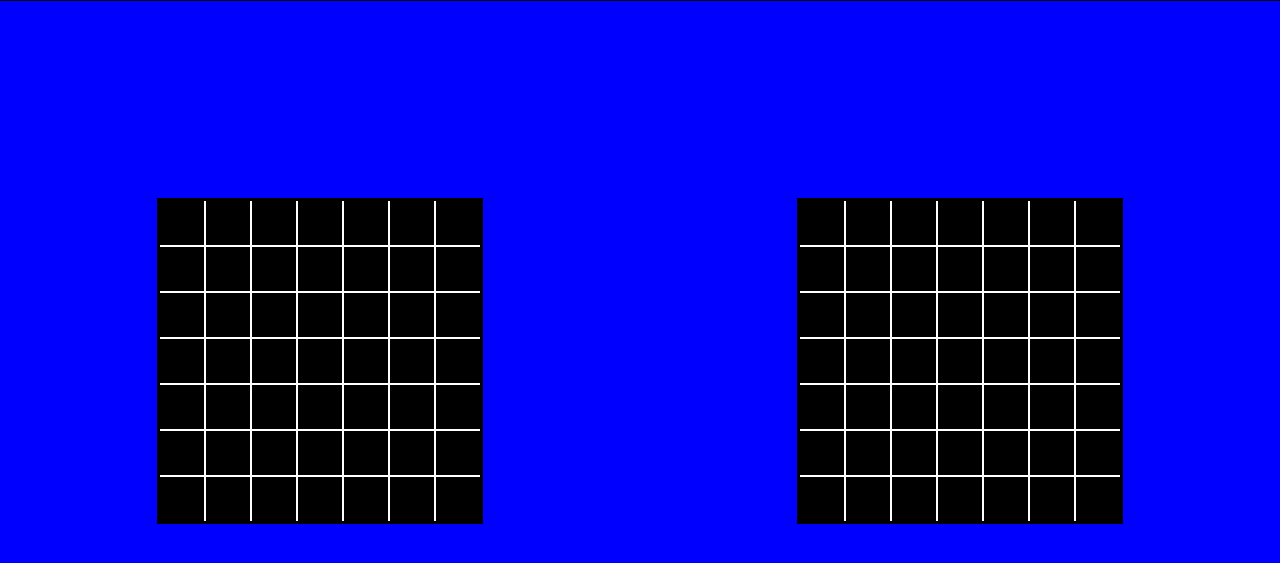
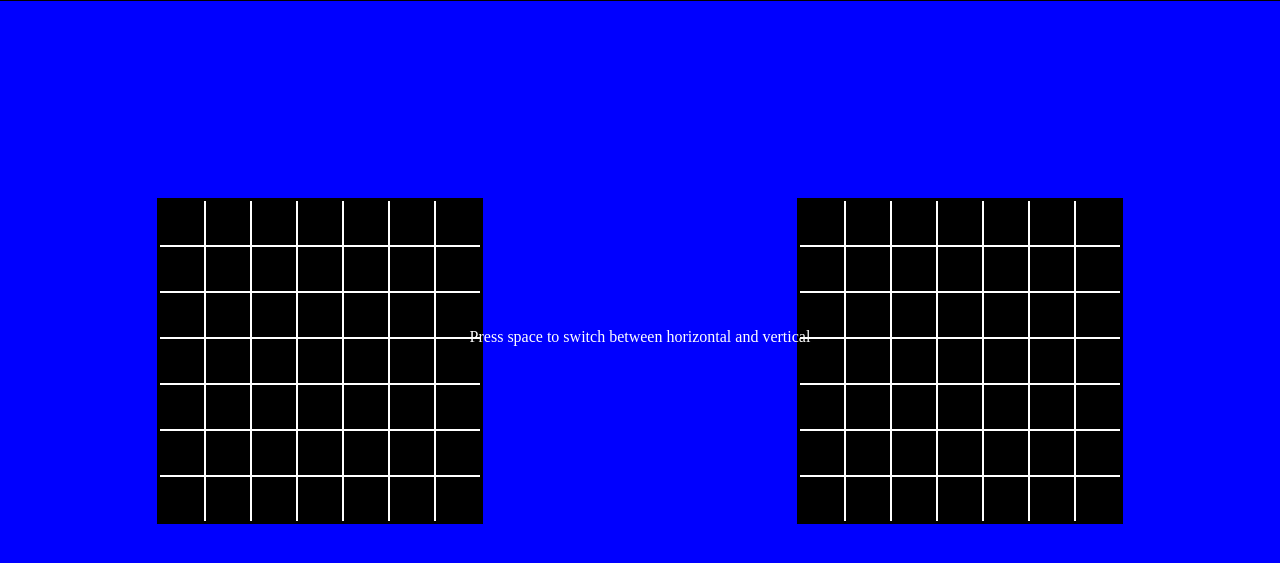
Before and after one commit to jpatten99/Battleship, a website with bundled scripts: page index.html in a window 1280 px wide. Shown: the part 79-642 px from the top of the page. Built offline with nearby package versions, Linux system fonts and the light colour scheme.

Commit message:
Add quick tip for ship placement

```diff
--- a/gameLogic.js
+++ b/gameLogic.js
@@ -107,6 +107,7 @@ export function ownOnClickFunction(i, j) {
         flag = joshuaGameBoard.placeShipVertically(i, j, 2, "destroyer");
       }
       enemyClickEnabled = true;
+      document.getElementById("quick-tip").innerText = "";
       break;
     default:
       console.log("hello");
--- a/index.html
+++ b/index.html
@@ -12,8 +12,8 @@
     <h1 style="color: white;">Battleship</h1>
   </div>
   <div id="gameBoardsContainer">
-    <div class="gameBoard" id="leftGameBoardContainer">
-    </div>
+    <p id="quick-tip">Press space to switch between horizontal and vertical</p>
+    <div class="gameBoard" id="leftGameBoardContainer"></div>
     <div class="gameBoard" id="rightGameBoardContainer"></div>
   </div>
   <script src="gameLogic.js" type="module" defer></script>
--- a/style.css
+++ b/style.css
@@ -35,3 +35,11 @@ body {
 .grid-item {
   background-color: black;
 }
+
+#quick-tip {
+  color: white;
+  position: absolute;
+  top: 50%;
+  left: 50%;
+  transform: translate(-50%, -50%);
+}
```
